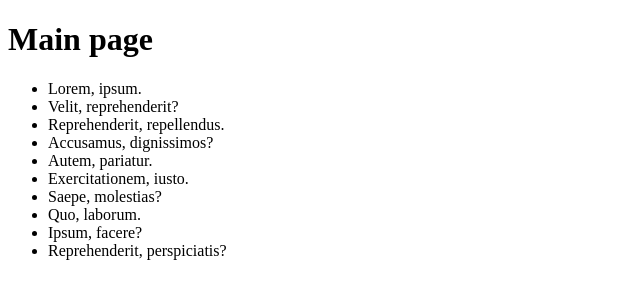
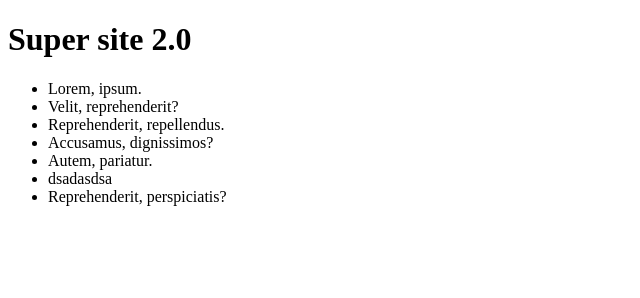
Before and after one commit to ganesh889/my-blog, a plain HTML site: page index.html in a window 1280 px wide. Shown: the whole page, without its empty margins (0-640 px from the left). Drawn offline with Linux system fonts and the light colour scheme.

Commit message:
a bit changed main page

```diff
--- a/index.html
+++ b/index.html
@@ -10,17 +10,14 @@
 </head>
 
 <body>
-    <h1>Main page</h1>
+    <h1>Super site 2.0</h1>
     <ul>
         <li>Lorem, ipsum.</li>
         <li>Velit, reprehenderit?</li>
         <li>Reprehenderit, repellendus.</li>
         <li>Accusamus, dignissimos?</li>
         <li>Autem, pariatur.</li>
-        <li>Exercitationem, iusto.</li>
-        <li>Saepe, molestias?</li>
-        <li>Quo, laborum.</li>
-        <li>Ipsum, facere?</li>
+        <li>dsadasdsa</li>
         <li>Reprehenderit, perspiciatis?</li>
     </ul>
     <script src="js/main.js"></script>
```
